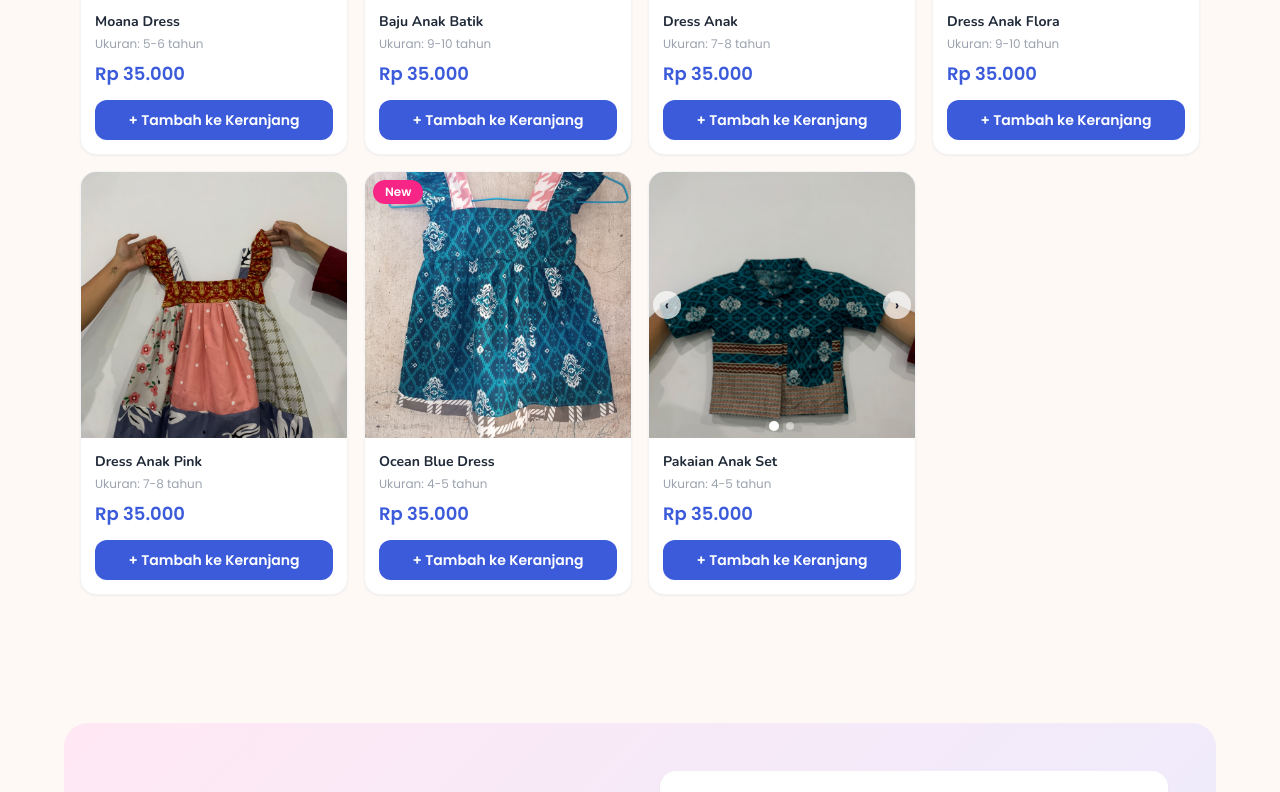
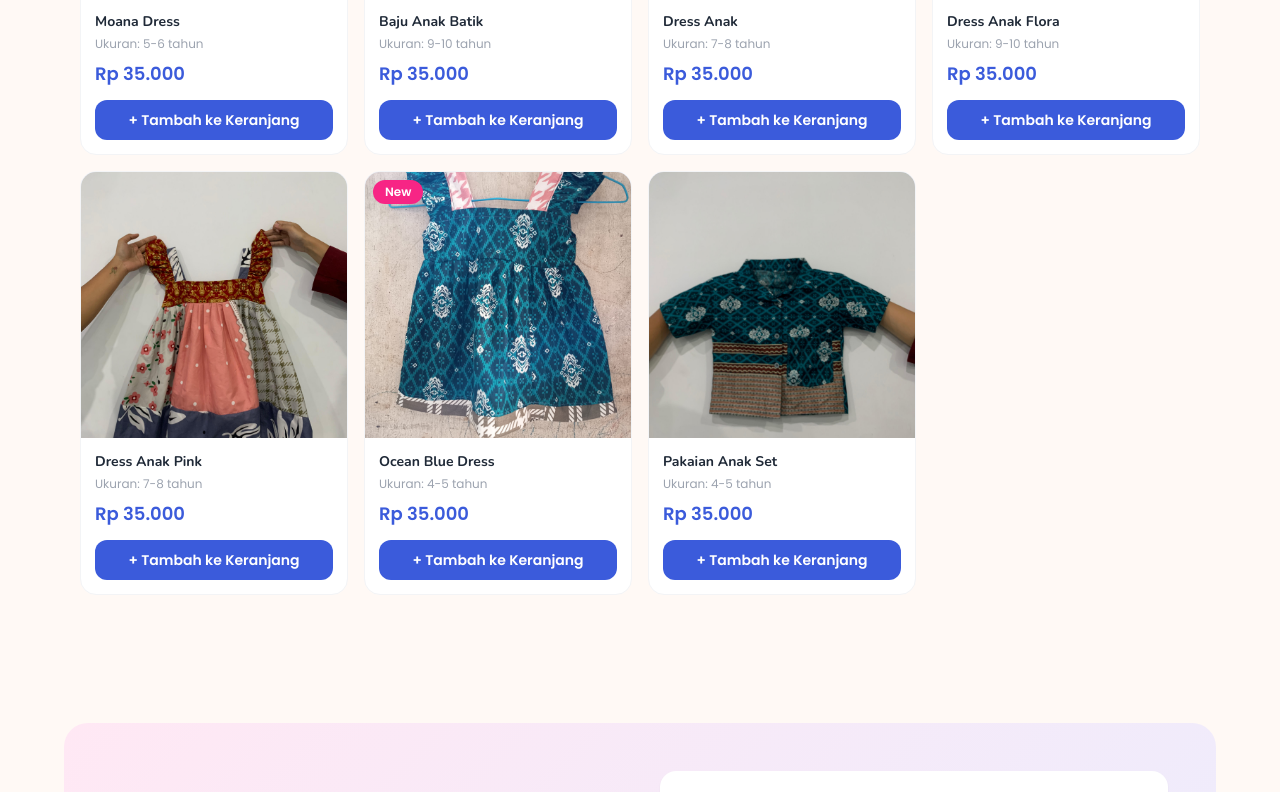
Before and after one commit to MrsHestia/percakids, a Next.js app: page / in a window 1280 px wide. Shown: the part 1159-1951 px from the top of the page. Built offline with nearby package versions, Linux system fonts and the light colour scheme.

Commit message:
Update ProductCard.jsx

```diff
--- a/src/components/ProductCard.jsx
+++ b/src/components/ProductCard.jsx
@@ -6,44 +6,8 @@ function formatRp(n) {
   return 'Rp ' + n.toLocaleString('id-ID');
 }
 
-function ImageSlider({ images, name }) {
-  const [current, setCurrent] = useState(0);
-  return (
-    <div className="relative w-full h-full">
-      <img
-        src={images[current]}
-        alt={name}
-        className="w-full h-full object-cover"
-      />
-      <div className="absolute bottom-2 left-0 right-0 flex justify-center gap-2 z-10">
-        {images.map((_, i) => (
-          <button
-            key={i}
-            onClick={() => setCurrent(i)}
-            className={`w-2 h-2 rounded-full transition-all ${
-              i === current ? 'bg-white scale-125' : 'bg-white/50'
-            }`}
-          />
-        ))}
-      </div>
-      <button
-        onClick={() => setCurrent((current - 1 + images.length) % images.length)}
-        className="absolute left-1 top-1/2 -translate-y-1/2 bg-white/70 hover:bg-white rounded-full w-7 h-7 text-sm font-bold flex items-center justify-center z-10 transition-all"
-      >
-        ‹
-      </button>
-      <button
-        onClick={() => setCurrent((current + 1) % images.length)}
-        className="absolute right-1 top-1/2 -translate-y-1/2 bg-white/70 hover:bg-white rounded-full w-7 h-7 text-sm font-bold flex items-center justify-center z-10 transition-all"
-      >
-        ›
-      </button>
-    </div>
-  );
-}
-
 export default function ProductCard({ product }) {
-  const { addItem } = useCart();
+  const { addItem, setIsOpen } = useCart();
   const [added, setAdded] = useState(false);
 
   const handleAdd = () => {
@@ -53,21 +17,17 @@ export default function ProductCard({ product }) {
   };
 
   return (
-    <div className="product-card bg-white rounded-2xl border border-gray-100 overflow-hidden shadow-sm hover:shadow-md transition-shadow">
+    <div className="product-card bg-white rounded-2xl border border-gray-100 overflow-hidden">
       {/* Image area */}
-      <div className="relative w-full aspect-square bg-[#E8EDFF] overflow-hidden">
-        {product.images ? (
-          <ImageSlider images={product.images} name={product.name} />
-        ) : product.image ? (
+      <div className="relative w-full aspect-square bg-[#E8EDFF] flex items-center justify-center overflow-hidden">
+        {product.image ? (
           <img
             src={product.image}
             alt={product.name}
             className="w-full h-full object-cover"
           />
         ) : (
-          <div className="w-full h-full flex items-center justify-center">
-            <span className="text-7xl">{product.emoji}</span>
-          </div>
+          <span className="text-7xl">{product.emoji}</span>
         )}
         {product.badge && (
           <span className="absolute top-2 left-2 bg-[#F72585] text-white text-xs font-bold px-3 py-1 rounded-full z-10">
```
